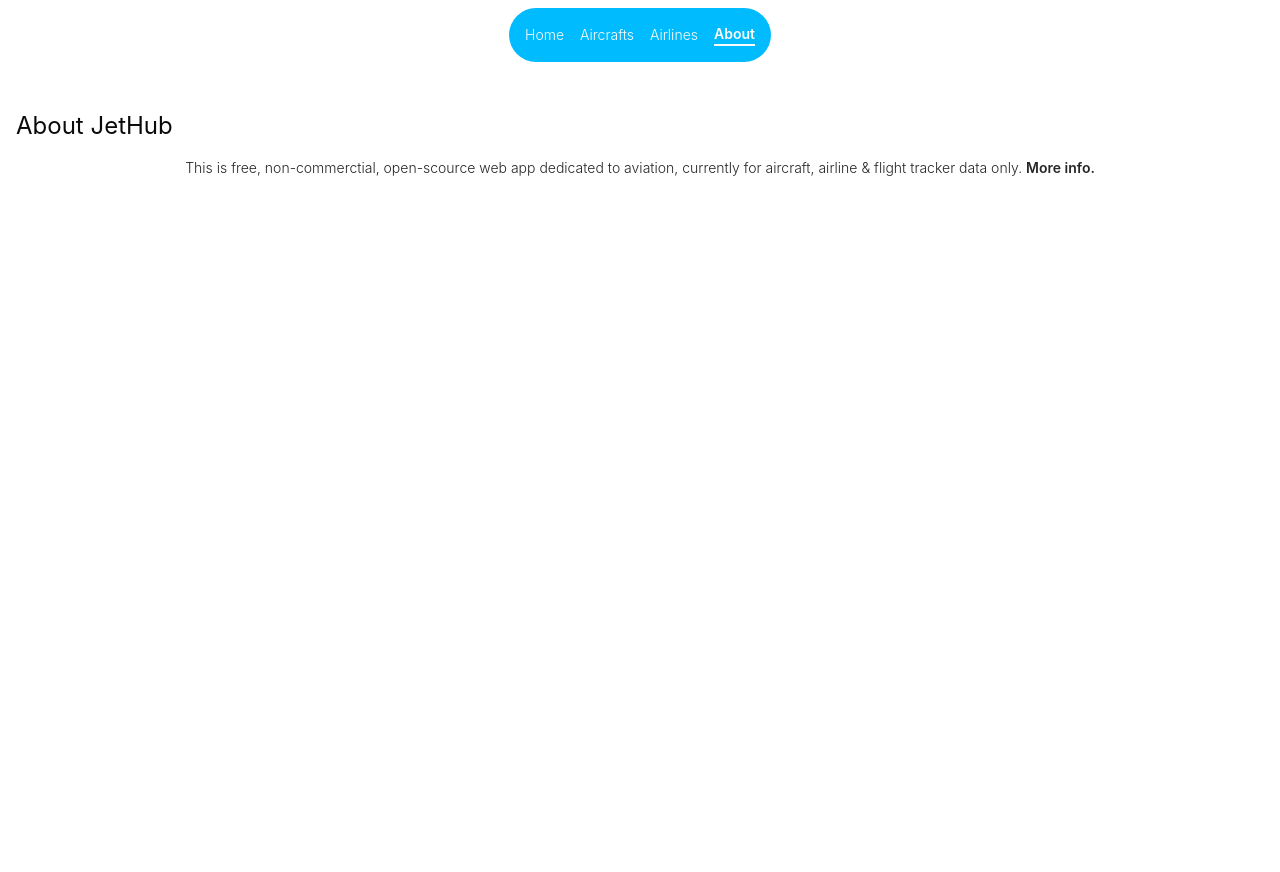
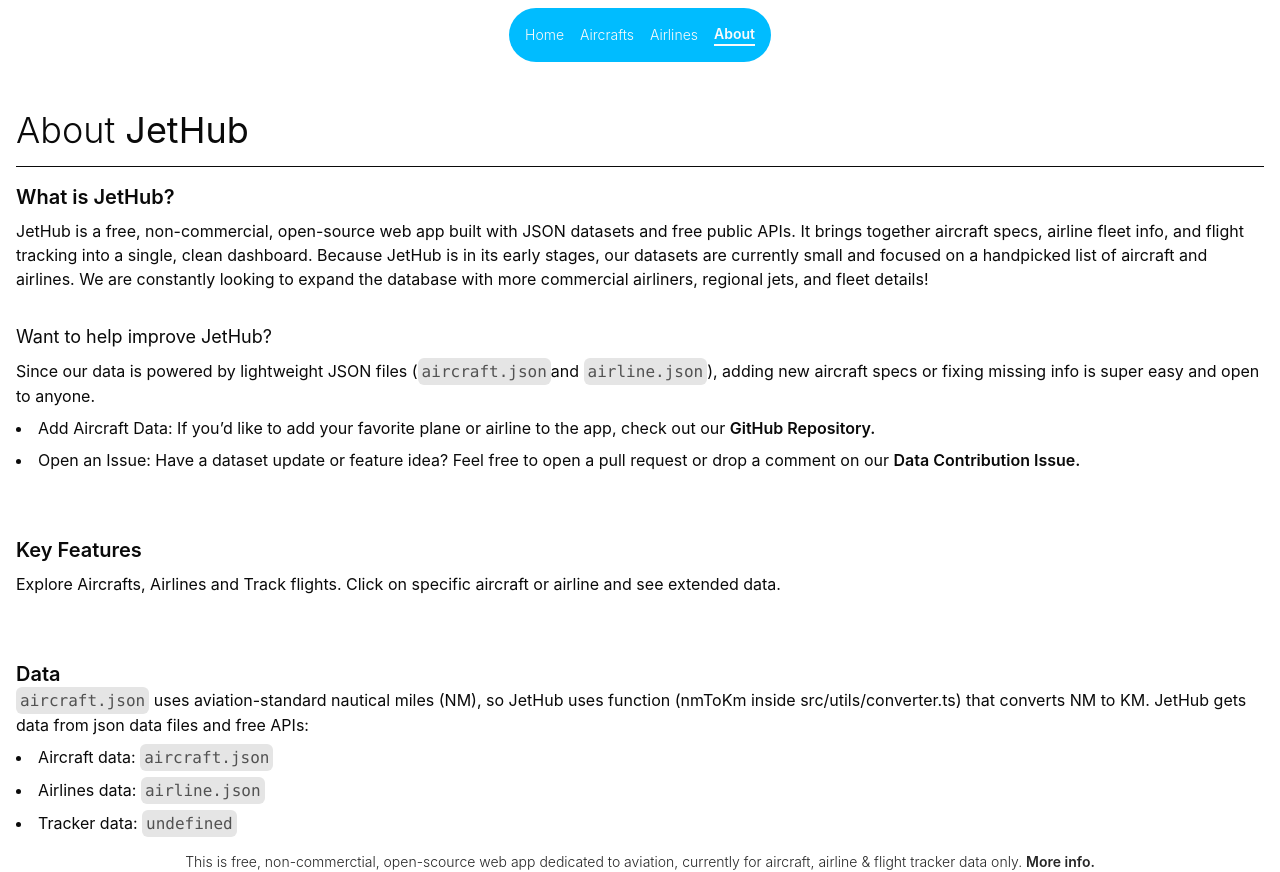
Before and after one commit to sandro-dev26/jethub, a React (Vite) app: page /about in a window 1280 px wide. Before the commit the page ends 800 px from the top, so only its background shows below. Built offline with nearby package versions, Linux system fonts and the light colour scheme.

Commit message:
Update about page

```diff
--- a/src/pages/Home.tsx
+++ b/src/pages/Home.tsx
@@ -45,7 +45,7 @@ function Home() {
                 onClick={() => {
                   navigate(`/aircrafts/${item.id}`);
                 }}
-                className="text-2xl text-sky-50 [text-shadow:0_1px_2px_rgb(0_0_0_/_0.5)] font-semibold"
+                className="text-2xl text-sky-50 [text-shadow:0_1px_2px_rgb(0_0_0/0.5)] font-semibold"
               >
                 {item.name}
               </h2>
--- a/src/pages/about.tsx
+++ b/src/pages/about.tsx
@@ -3,12 +3,109 @@ import { Link } from "react-router";
 function About() {
   return (
     <main className="m-4 mt-12 text-neutral-950">
-      <h1 className="text-2xl">
+      <h1 className="text-4xl font-light">
         About{" "}
-        <Link to="/" className="hover:underline underline-offset-4">
+        <Link
+          to="/"
+          className="hover:underline underline-offset-4 decoration-dotted decoration-2 font-normal"
+        >
           JetHub
         </Link>
       </h1>
+
+      <hr className="my-4" />
+
+      <section className="mb-16">
+        <h2 className="text-xl font-semibold mb-2">What is JetHub?</h2>
+
+        <p>
+          JetHub is a free, non-commercial, open-source web app built with JSON
+          datasets and free public APIs. It brings together aircraft specs,
+          airline fleet info, and flight tracking into a single, clean
+          dashboard. Because JetHub is in its early stages, our datasets are
+          currently small and focused on a handpicked list of aircraft and
+          airlines. We are constantly looking to expand the database with more
+          commercial airliners, regional jets, and fleet details!
+        </p>
+
+        <h3 className="mt-8 text-lg mb-2">Want to help improve JetHub?</h3>
+        <p>
+          Since our data is powered by lightweight JSON files (
+          <code className="bg-neutral-200 p-1 rounded-md text-neutral-600">
+            aircraft.json
+          </code>
+          and{" "}
+          <code className="bg-neutral-200 p-1 rounded-md text-neutral-600">
+            airline.json
+          </code>
+          ), adding new aircraft specs or fixing missing info is super easy and
+          open to anyone.
+        </p>
+        <ul className="flex flex-col gap-2 mt-2 list-disc list-inside">
+          <li>
+            Add Aircraft Data: If you’d like to add your favorite plane or
+            airline to the app, check out our{" "}
+            <a
+              href="https://github.com/sandro-dev26/jethub"
+              className="hover:underline underline-offset-2 font-semibold"
+            >
+              GitHub Repository.
+            </a>
+          </li>
+          <li>
+            Open an Issue: Have a dataset update or feature idea? Feel free to
+            open a pull request or drop a comment on our{" "}
+            <a
+              href="https://github.com/sandro-dev26/jethub"
+              className="hover:underline underline-offset-2 font-semibold"
+            >
+              Data Contribution Issue.
+            </a>
+          </li>
+        </ul>
+      </section>
+
+      <section className="mb-16">
+        <h2 className="text-xl font-semibold mb-2">Key Features</h2>
+
+        <p>
+          Explore Aircrafts, Airlines and Track flights. Click on specific
+          aircraft or airline and see extended data.
+        </p>
+      </section>
+
+      <section>
+        <h2 className="text-xl font-semibold">Data</h2>
+
+        <p>
+          <code className="bg-neutral-200 p-1 rounded-md text-neutral-600">
+            aircraft.json
+          </code>{" "}
+          uses aviation-standard nautical miles (NM), so JetHub uses function
+          (nmToKm inside src/utils/converter.ts) that converts NM to KM. JetHub
+          gets data from json data files and free APIs:
+        </p>
+        <ul className="flex flex-col gap-2 mt-2 list-disc list-inside">
+          <li>
+            Aircraft data:{" "}
+            <code className="bg-neutral-200 p-1 rounded-md text-neutral-600">
+              aircraft.json
+            </code>
+          </li>
+          <li>
+            Airlines data:{" "}
+            <code className="bg-neutral-200 p-1 rounded-md text-neutral-600">
+              airline.json
+            </code>
+          </li>
+          <li>
+            Tracker data:{" "}
+            <code className="bg-neutral-200 p-1 rounded-md text-neutral-600">
+              undefined
+            </code>
+          </li>
+        </ul>
+      </section>
     </main>
   );
 }
```
